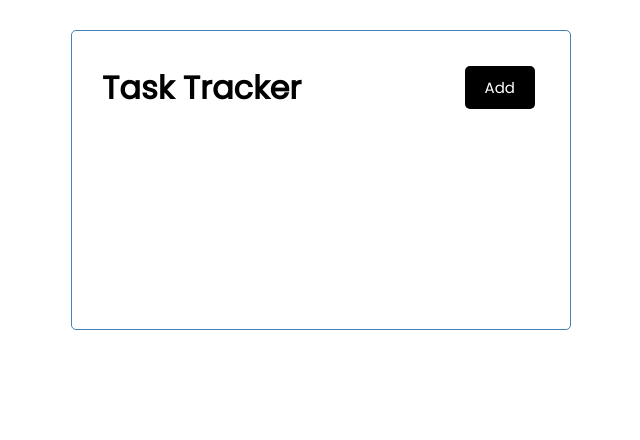
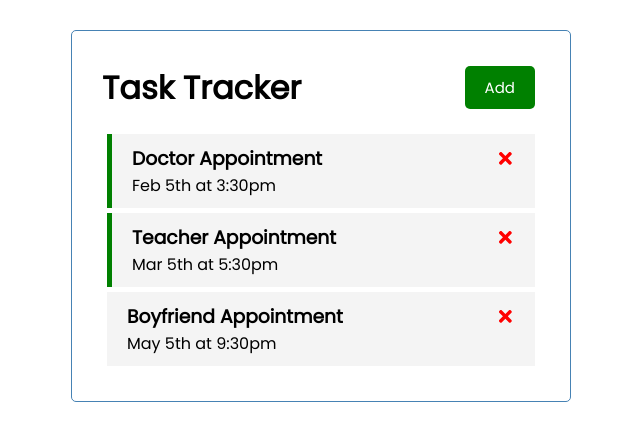
Before and after one commit to TinaYounge/gl1-reminder-app, a React (Create React App) app: page / in a window 1280 px wide. Shown: the top 440 px of the page, without its empty margins (319-959 px from the left). Built offline with nearby package versions, Linux system fonts and the light colour scheme.

Commit message:
show task

```diff
--- a/package.json
+++ b/package.json
@@ -8,6 +8,7 @@
     "@testing-library/user-event": "^13.5.0",
     "react": "^17.0.2",
     "react-dom": "^17.0.2",
+    "react-icons": "^4.3.1",
     "react-scripts": "5.0.0",
     "web-vitals": "^2.1.4"
   },
--- a/src/App.js
+++ b/src/App.js
@@ -1,9 +1,50 @@
 import Header from "./Components/Header";
+import Tasks from "./Components/Tasks";
+import { useState } from "react";
 
 function App() {
+  const [tasks, setTasks] = useState([
+    {
+      id: 1,
+      text: "Doctor Appointment",
+      day: "Feb 5th at 3:30pm",
+      reminder: true,
+    },
+    {
+      id: 2,
+      text: "Teacher Appointment",
+      day: "Mar 5th at 5:30pm",
+      reminder: true,
+    },
+    {
+      id: 3,
+      text: "Boyfriend Appointment",
+      day: "May 5th at 9:30pm",
+      reminder: false,
+    },
+  ]);
+  //Delete task
+  const deleteTask = (id) => {
+    setTasks(tasks.filter((task) => task.id !== id));
+  };
+  //Toggle Reminder
+  const toggleReminder = (id) => {
+
+    setTasks(
+      tasks.map((task) =>
+        task.id === id ? { ...task, reminder: !task.reminder } : task
+      )
+    );
+  };
+
   return (
     <div className="container">
       <Header />
+      {tasks.length > 0 ? (
+        <Tasks tasks={tasks} onDelete={deleteTask} onToggle={toggleReminder} />
+      ) : (
+        "No task to show"
+      )}
     </div>
   );
 }
--- a/src/Components/Button.js
+++ b/src/Components/Button.js
@@ -1,5 +1,21 @@
-const Button = () => {
-  return <button className="btn">Add</button>;
+import PropTypes from 'prop-types';
+
+const Button = ({ color, text,onClick }) => {
+
+  return (
+    <button onClick={onClick} style={{ backgroundColor: color }} className="btn">
+      {text}
+    </button>
+  );
 };
 
+Button.defaultProp={
+    color:"gray"
+}
+
+Button.prototype={
+    text:PropTypes.string,
+    color:PropTypes.string,
+    onClick:PropTypes.func,
+}
 export default Button;
--- a/src/Components/Header.js
+++ b/src/Components/Header.js
@@ -2,10 +2,13 @@
 import Button from "./Button"
 
 const Header = ({title}) => {
+    const onClick=()=>{
+        console.log("Click");
+    }
   return (
     <header className="header">
       <h1 >{title}</h1>
-      <Button/>
+      <Button color="green" text="Add" onClick={onClick}/>
     </header>
   );
 };
--- /dev/null
+++ b/src/Components/Task.js
@@ -0,0 +1,20 @@
+import { FaTimes } from "react-icons/fa";
+const Task = ({ task, onDelete, onToggle }) => {
+  return (
+    <div
+      className={`task ${task.reminder ? "reminder" : ""}`}
+      onClick={() => onToggle(task.id)}
+    >
+      <h3>
+        {task.text}
+        <FaTimes
+          style={{ color: "red", cursor: "pointer" }}
+          onClick={() => onDelete(task.id)}
+        />
+      </h3>
+      <p>{task.day}</p>
+    </div>
+  );
+};
+
+export default Task;
--- /dev/null
+++ b/src/Components/Tasks.js
@@ -0,0 +1,9 @@
+import Task from "./Task";
+
+const Tasks = ({tasks, onDelete, onToggle}) => {
+  return <>
+    {tasks.map((task)=>(<Task key={task.id} task={task} onDelete={onDelete} onToggle={onToggle}/>))}
+  </>;
+};
+
+export default Tasks;
```
Also changed, not shown: 1 other file (tests, documents, lock files or other folders).
